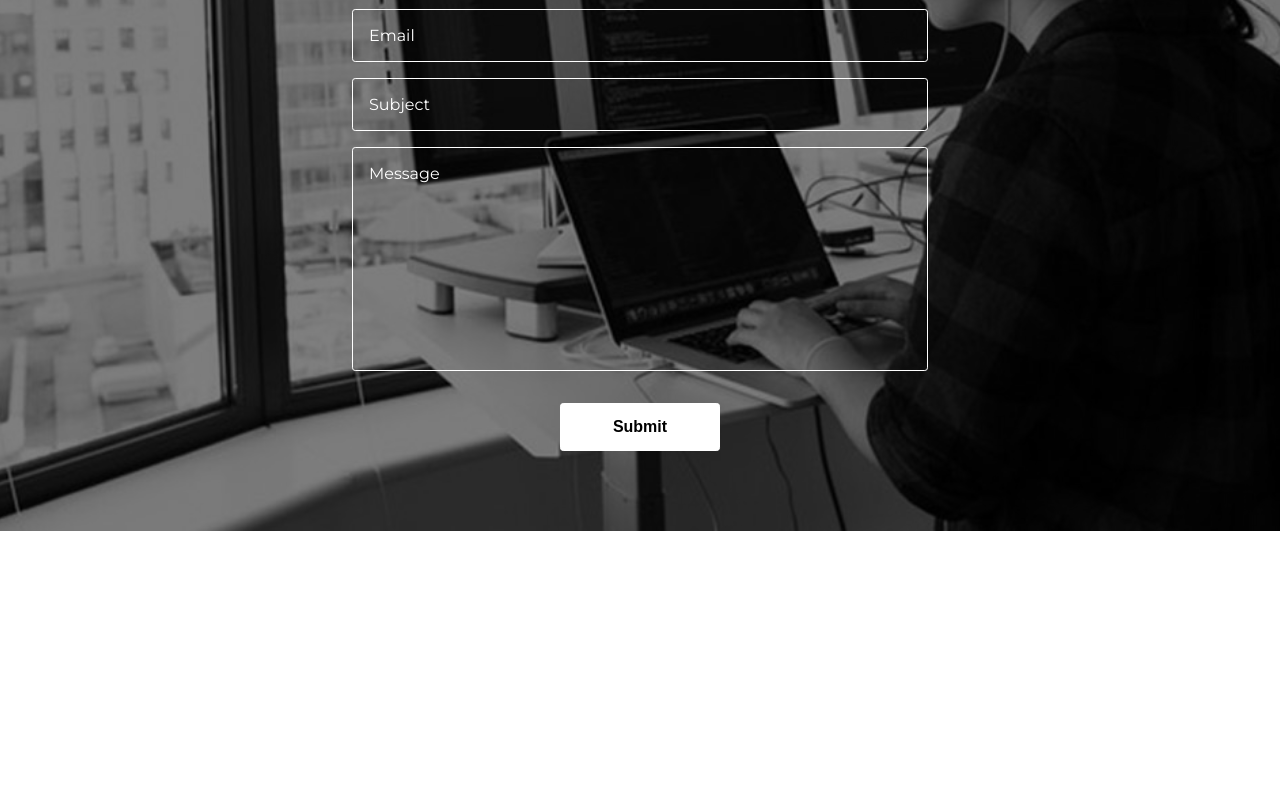
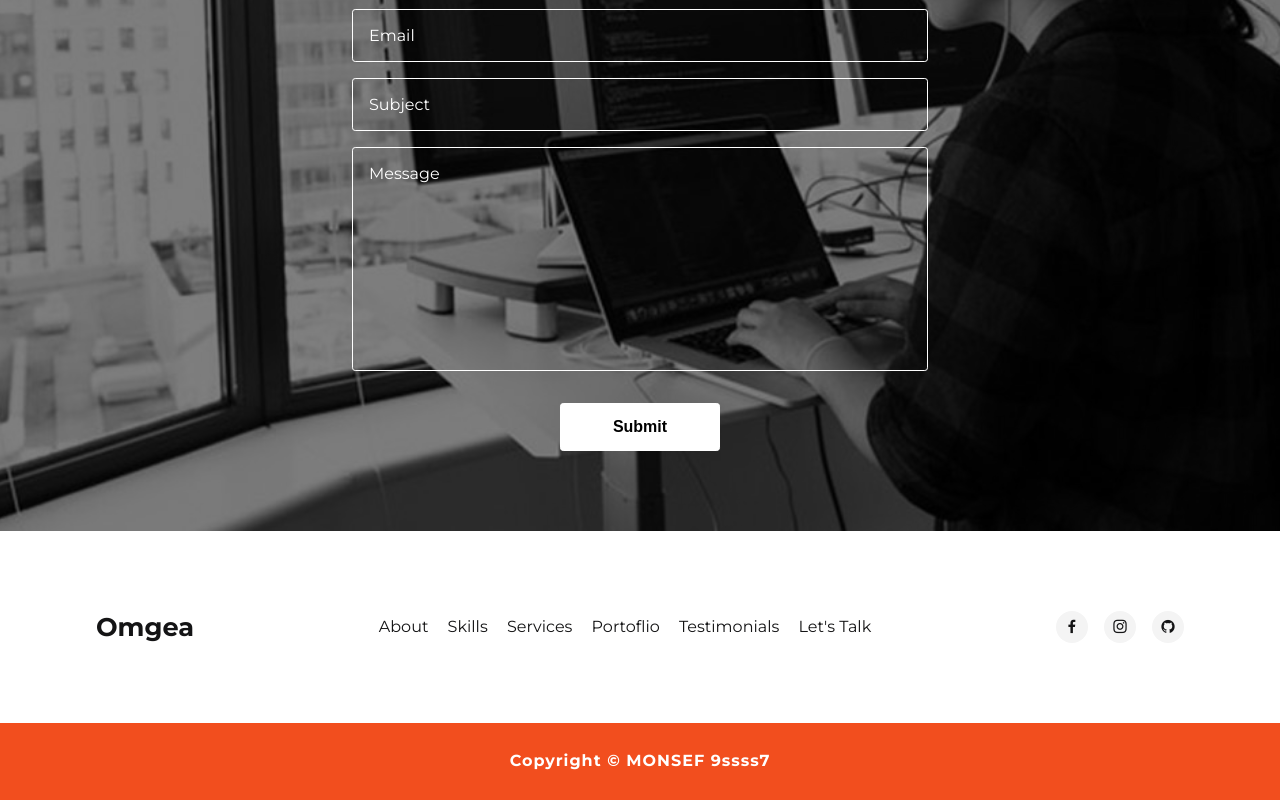
Before and after one commit to monsef1234/portfolio-website, a plain HTML site: page index.html in a window 1280 px wide. Shown: the part 5784-6584 px from the top of the page. Before the commit the page ends 6315 px from the top, so only its background shows below. Drawn offline with nearby package versions, Linux system fonts and the light colour scheme.

Commit message:
project done

```diff
--- a/index.html
+++ b/index.html
@@ -545,5 +545,49 @@
         </form>
       </div>
     </div>
+    <div class="prefooter">
+      <div class="container prefooter_container">
+        <h3>omgea</h3>
+        <ul>
+          <li><a href="#about">about</a></li>
+          <li><a href="#skills">skills</a></li>
+          <li><a href="#services">services</a></li>
+          <li><a href="#works">portoflio</a></li>
+          <li><a href="#testimonials">testimonials</a></li>
+          <li><a href="#talk">let's talk</a></li>
+        </ul>
+        <div class="icons">
+          <div class="icon">
+            <a
+              href="https://www.facebook.com/bouras.monsef/"
+              target="_blank"
+              rel="noopener noreferrer"
+              ><i class="uil uil-facebook-f"></i
+            ></a>
+          </div>
+          <div class="icon">
+            <a
+              href="https://www.instagram.com/_.monsef._/"
+              target="_blank"
+              rel="noopener noreferrer"
+              ><i class="uil uil-instagram"></i
+            ></a>
+          </div>
+          <div class="icon">
+            <a
+              href="https://github.com/monsef1234"
+              target="_blank"
+              rel="noopener noreferrer"
+              ><i class="uil uil-github"></i
+            ></a>
+          </div>
+        </div>
+      </div>
+    </div>
+    <footer>
+      <div class="container">
+        <p>Copyright &copy; MONSEF 9ssss7</p>
+      </div>
+    </footer>
   </body>
 </html>
--- a/style.css
+++ b/style.css
@@ -657,6 +657,57 @@ header {
   background: transparent;
   color: var(--color-white);
 }
+/* Prefooter */
+.prefooter {
+  padding: 5rem 0;
+}
+.prefooter .prefooter_container {
+  display: flex;
+  justify-content: space-between;
+  align-items: center;
+  flex-wrap: wrap;
+  gap: 1.5rem;
+}
+.prefooter .prefooter_container h3 {
+  text-transform: capitalize;
+}
+.prefooter .prefooter_container .icons {
+  display: flex;
+  gap: 1rem;
+}
+.prefooter .prefooter_container .icons .icon {
+  background-color: var(--color-light);
+  width: 2rem;
+  height: 2rem;
+  display: grid;
+  place-content: center;
+  border-radius: 50%;
+  transition: var(--transition);
+  cursor: pointer;
+}
+.prefooter .prefooter_container ul {
+  display: flex;
+  flex-wrap: wrap;
+  gap: 1.2rem;
+}
+.prefooter .prefooter_container ul li a {
+  text-transform: capitalize;
+  transition: var(--transition);
+}
+.prefooter .prefooter_container ul li:hover a {
+  color: #f24e1e;
+}
+/* Footer */
+footer {
+  background: var(--color-primary);
+  padding: 1.5rem;
+}
+footer p {
+  letter-spacing: 1px;
+  text-align: center;
+  font-weight: bold;
+  color: var(--color-white);
+}
 /* Media Query  [TABLET}*/
 @media screen and (max-width: 1024px) {
   .container {
@@ -687,7 +738,7 @@ header {
     border-top-left-radius: 0.5rem;
     border-top-right-radius: 0.5rem;
   }
-  .header_container ul li:nth-of-type(6) {
+  .header_container ul li:nth-of-type(7) {
     border-bottom-left-radius: 0.5rem;
     border-bottom-right-radius: 0.5rem;
   }
@@ -764,6 +815,18 @@ header {
   .talk .talk_container {
     width: var(--container-width-md);
   }
+  /* Prefooter */
+  .prefooter .prefooter_container {
+    flex-direction: column;
+    justify-content: center;
+    align-items: center;
+    gap: 3rem;
+  }
+  .prefooter .prefooter_container ul {
+    flex-direction: column;
+    justify-content: center;
+    align-items: center;
+  }
 }
 /* Media Query [Phone] */
 @media screen and (max-width: 600px) {
```
